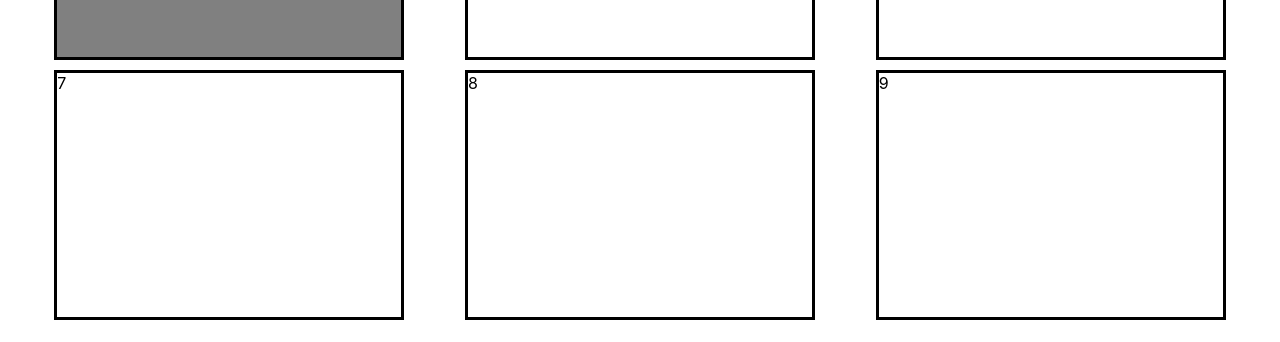
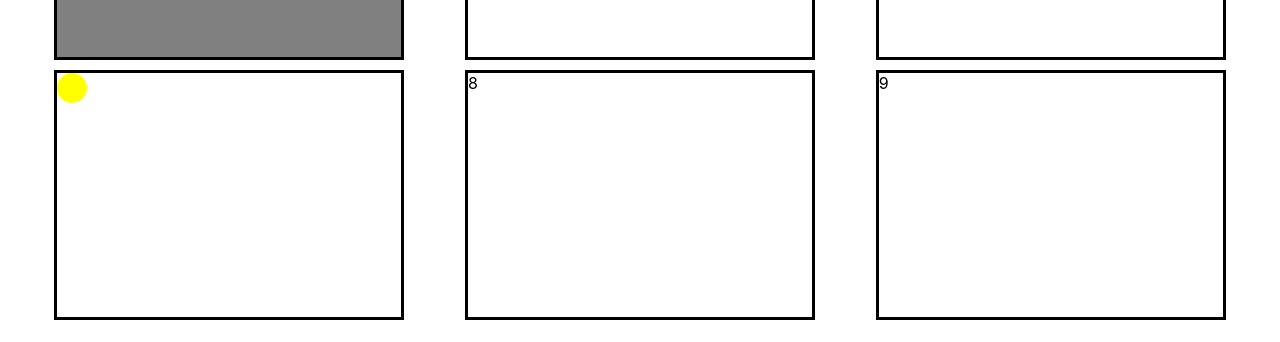
Before and after one commit to Jacoblynch99/react-css-playground, a React (Create React App) app: page / in a window 1280 px wide. Shown: the part 455-797 px from the top of the page. Built offline with nearby package versions, Linux system fonts and the light colour scheme.

Commit message:
new animation

```diff
--- a/src/components/UserLanding.js
+++ b/src/components/UserLanding.js
@@ -121,7 +121,7 @@ const UserLanding = (props) => {
                             margin: 5,
                         }}
                     >
-                        7 {/* Add css graphic here */}
+                        <div className={classes.sunOrb}></div>
                     </Grid>
                 </Grid>
                 <Grid
--- a/src/style.js
+++ b/src/style.js
@@ -39,6 +39,12 @@ const useStyles = makeStyles({
         animationDirection: 'reverse',
         animationIterationCount: 'infinite',
         opacity: 0,
+    },
+    sunOrb: {
+        height: '30px',
+        width: '30px',
+        borderRadius: '50%',
+        backgroundColor: 'yellow',
     },
     // creating the effect of snow with css, added opacity to the last 20% and first 20% to give it a smooth animation
     '@keyframes float': {
```
